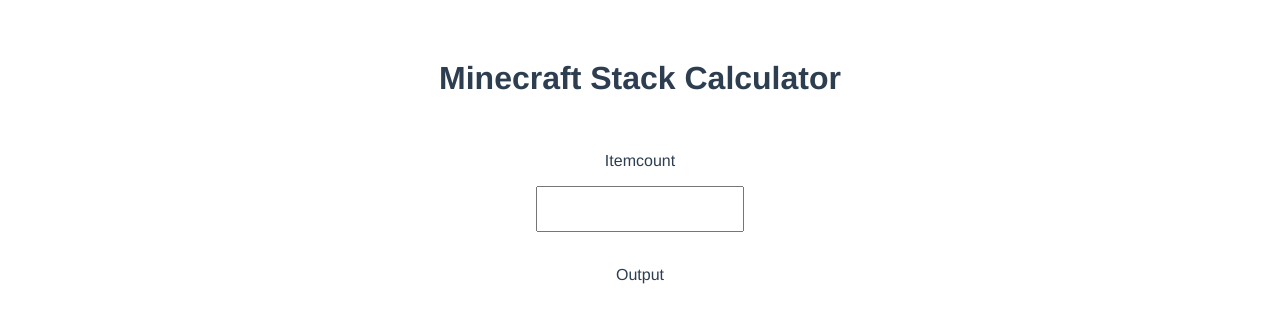
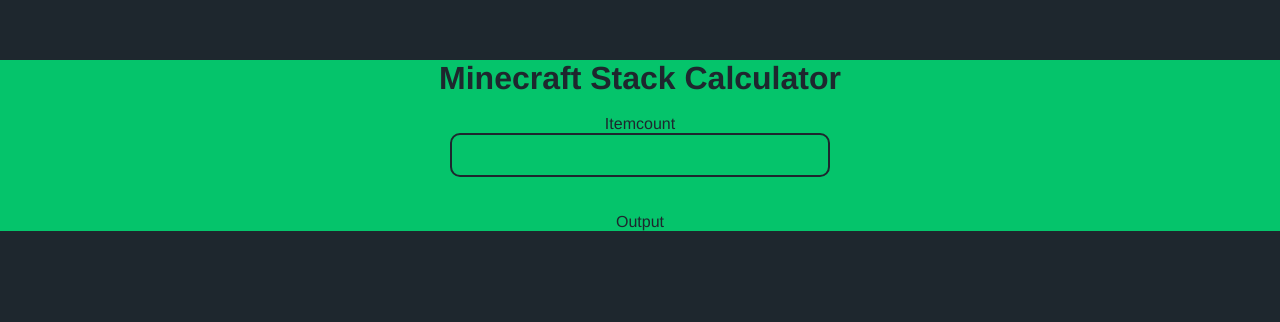
Before and after one commit to Nelertile/stack-calc-web, a website built with Vite: page index.html in a window 1280 px wide. Built offline with nearby package versions, Linux system fonts and the light colour scheme.

Commit message:
better style

```diff
--- a/index.html
+++ b/index.html
@@ -3,19 +3,23 @@
   <head>
     <meta charset="UTF-8" />
     <link rel="icon" type="image/svg+xml" href="ico.png" />
-    <meta name="viewport" content="width=device-width, initial-scale=1.0" />
+    <meta name="viewport" content="width=device-width, height=device-height, initial-scale=1.0" />
     <title>MC Stack Calculator</title>
   </head>
   <script type="module" src="/src/main.ts"></script>
   <body>
-    <div id="app">
-      <h1>Minecraft Stack Calculator</h1>
-      <br>
-      <p>Itemcount</p>
-      <input type="number" name="itemcount" class="input">
-      <br>
-      <br>
-      <p class = "out">Output</p>
+    <div class="all">
+      <div id="app">
+        <h1 class="content">Minecraft Stack Calculator</h1>
+        <br>
+        <p class="content">Itemcount</p>
+        <div class="inputcont">
+          <input type="number" name="itemcount" id="input" class="content">
+        </div>
+        <br>
+        <br>
+        <p id = "out" class="content">Output</p>
+      </div>
     </div>
   </body>
 </html>
--- a/src/main.ts
+++ b/src/main.ts
@@ -1,11 +1,12 @@
 import './style/style.css'
 
-const out = document.querySelector('.out')!
-const input = document.querySelector('.input')!
+const out = document.querySelector('#out')!
+const input = document.querySelector('#input')!
 input.addEventListener('change', calculate)
 
 function calculate(){
-  if(!input.value) return out.textContent = "That ain't no items!"
+  if(input.value < 0) input.value = 0
+  if(input.value == 0) return out.textContent = "That ain't no items!"
   if(input.value < 64) return out.textContent = "That's not even a stack..."
 
   const stack: number = Math.ceil(input.value / 64)
--- a/src/style/style.scss
+++ b/src/style/style.scss
@@ -1,16 +1,37 @@
-$bg: #2c3e50;
+$prim: #05c46b;
+$alt: #1e272e;
+
+* {
+  margin: 0 0 0 0;
+  padding: 0 0 0 0;
+  background-color: $alt;
+  background-size: cover;
+  color: $alt;
+}
+
+.content,
+.inputcont {
+  background: $prim;
+}
 
 #app {
   font-family: Avenir, Helvetica, Arial, sans-serif;
   -webkit-font-smoothing: antialiased;
   -moz-osx-font-smoothing: grayscale;
   text-align: center;
-  color: $bg;
+  background: $prim;
   margin-top: 60px;
 }
 
-input {
-  width: 200px;
-  height: 40px;
-  font-size: 20px;
+.inputcont {
+  margin-left: 450px;
+  margin-right: 450px;
+  border: 2.5px solid;
+  border-radius: 10px;
+  input {
+    width: 200px;
+    height: 40px;
+    font-size: 20px;
+    border: none;
+  }
 }
```
Also changed, not shown: src/style/style.css, 1 other file.
